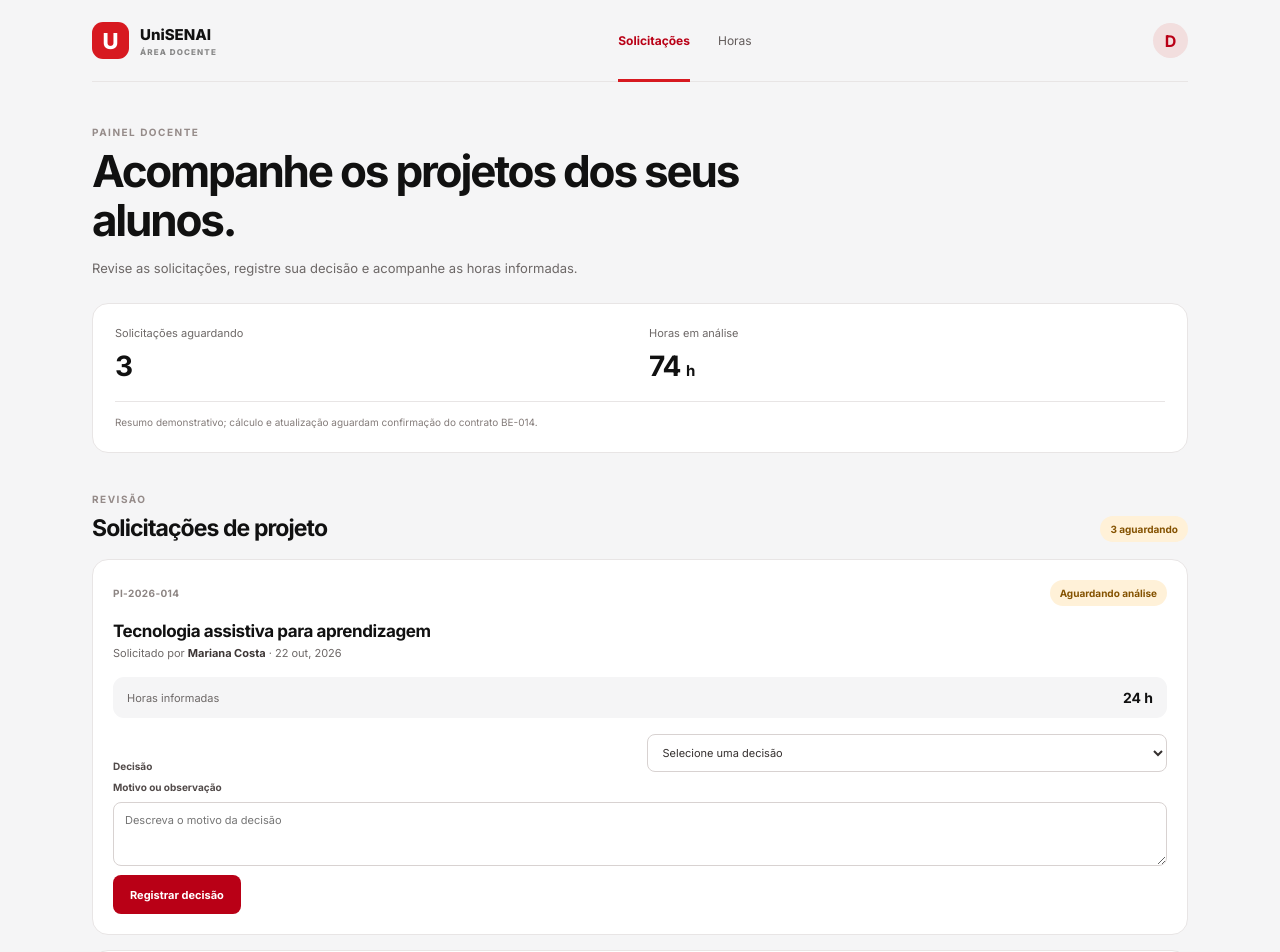
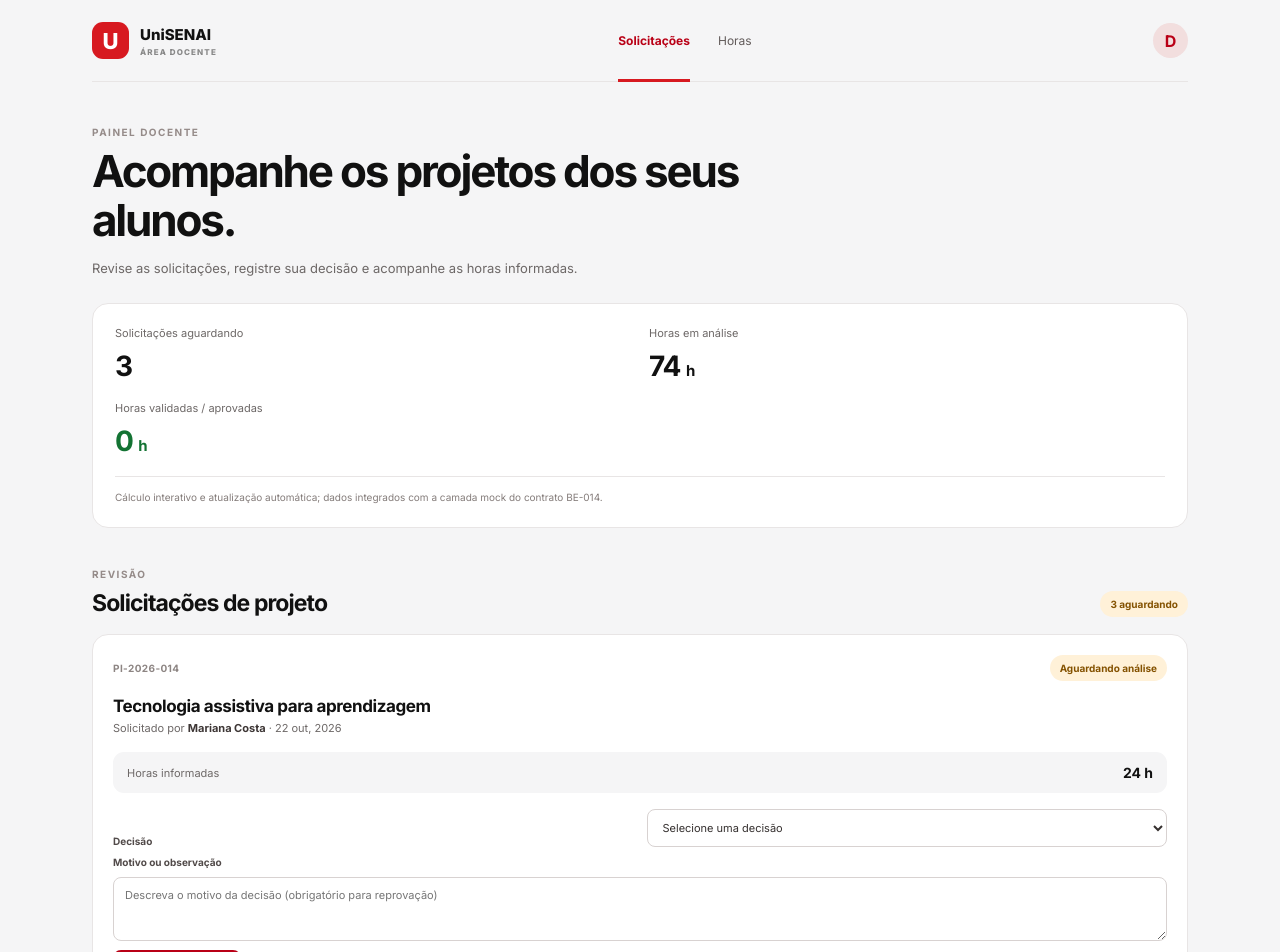
Before and after one commit to UniSENAI-Sorocaba/plataforma-frontend, a Next.js app: page /docente in a window 1280 px wide. Shown: the top 952 px of the page. Built offline with nearby package versions, Linux system fonts and the light colour scheme.

Commit message:
feat(faculty): implement decision recording, dynamic hours calculation and mock service

```diff
--- a/src/features/faculty/faculty-dashboard.tsx
+++ b/src/features/faculty/faculty-dashboard.tsx
@@ -1,17 +1,53 @@
-const requests = [
-  { id: "PI-2026-014", student: "Mariana Costa", project: "Tecnologia assistiva para aprendizagem", submitted: "22 out, 2026", hours: 24, status: "Aguardando análise" },
-  { id: "PI-2026-011", student: "Lucas Ferreira", project: "Horta inteligente para espaços urbanos", submitted: "20 out, 2026", hours: 18, status: "Aguardando análise" },
-  { id: "PI-2026-008", student: "Ana Beatriz Lima", project: "Reuso de água em ambientes escolares", submitted: "18 out, 2026", hours: 32, status: "Aguardando análise" },
-];
+"use client";
+
+import Link from "next/link";
+import { useState } from "react";
+import {
+  calculateHoursSummary,
+  INITIAL_FACULTY_REQUESTS,
+  submitFacultyDecision,
+} from "./faculty-service";
+import type { ProjectRequest } from "./types";
 
 export function FacultyDashboard() {
+  const [requests, setRequests] = useState<ProjectRequest[]>(INITIAL_FACULTY_REQUESTS);
+  const [feedback, setFeedback] = useState<{ type: "success" | "error"; message: string } | null>(null);
+
+  const hoursSummary = calculateHoursSummary(requests);
+
+  const handleDecisionSubmit = async (e: React.FormEvent<HTMLFormElement>, requestId: string) => {
+    e.preventDefault();
+    setFeedback(null);
+
+    const formData = new FormData(e.currentTarget);
+    const decision = formData.get(`decision-${requestId}`) as "approved" | "rejected";
+    const reason = (formData.get(`reason-${requestId}`) as string) || "";
+
+    if (!decision) {
+      setFeedback({ type: "error", message: "Selecione uma decisão antes de enviar." });
+      return;
+    }
+
+    try {
+      const updated = await submitFacultyDecision(requests, { requestId, decision, reason });
+      setRequests(updated);
+      setFeedback({
+        type: "success",
+        message: `Decisão para o projeto ${requestId} registrada com sucesso (${decision === "approved" ? "Aprovado" : "Ajuste solicitado"}).`,
+      });
+    } catch (err: unknown) {
+      const message = err instanceof Error ? err.message : "Erro ao registrar decisão.";
+      setFeedback({ type: "error", message });
+    }
+  };
+
   return (
     <main className="faculty-page">
       <header className="faculty-header">
-        <a className="faculty-brand" href="/" aria-label="UniSENAI, início">
+        <Link className="faculty-brand" href="/" aria-label="UniSENAI, início">
           <span className="faculty-brand-mark">U</span>
           <span>UniSENAI <small>ÁREA DOCENTE</small></span>
-        </a>
+        </Link>
         <nav aria-label="Navegação docente" className="faculty-nav">
           <a className="selected" href="#solicitacoes">Solicitações</a>
           <a href="#horas">Horas</a>
@@ -25,35 +61,126 @@ export function FacultyDashboard() {
         <p>Revise as solicitações, registre sua decisão e acompanhe as horas informadas.</p>
       </section>
 
+      {feedback && (
+        <div
+          role="alert"
+          style={{
+            padding: "12px 16px",
+            borderRadius: "8px",
+            marginBottom: "20px",
+            backgroundColor: feedback.type === "success" ? "#e6f4ea" : "#fce8e6",
+            color: feedback.type === "success" ? "#137333" : "#c5221f",
+            fontSize: "13px",
+            fontWeight: 500,
+          }}
+        >
+          {feedback.message}
+        </div>
+      )}
+
       <section className="hours-overview" id="horas" aria-label="Resumo de horas">
-        <div><span className="hours-label">Solicitações aguardando</span><strong>{requests.length}</strong></div>
-        <div><span className="hours-label">Horas em análise</span><strong>{requests.reduce((sum, request) => sum + request.hours, 0)} <small>h</small></strong></div>
-        <p>Resumo demonstrativo; cálculo e atualização aguardam confirmação do contrato BE-014.</p>
+        <div>
+          <span className="hours-label">Solicitações aguardando</span>
+          <strong>{hoursSummary.pendingRequestsCount}</strong>
+        </div>
+        <div>
+          <span className="hours-label">Horas em análise</span>
+          <strong>{hoursSummary.pendingHours} <small>h</small></strong>
+        </div>
+        <div>
+          <span className="hours-label">Horas validadas / aprovadas</span>
+          <strong style={{ color: "#137333" }}>{hoursSummary.approvedHours} <small>h</small></strong>
+        </div>
+        <p>Cálculo interativo e atualização automática; dados integrados com a camada mock do contrato BE-014.</p>
       </section>
 
       <section className="requests-section" id="solicitacoes" aria-labelledby="requests-title">
-        <div className="requests-heading"><div><p className="faculty-eyebrow">REVISÃO</p><h2 id="requests-title">Solicitações de projeto</h2></div><span className="request-count">{requests.length} aguardando</span></div>
+        <div className="requests-heading">
+          <div>
+            <p className="faculty-eyebrow">REVISÃO</p>
+            <h2 id="requests-title">Solicitações de projeto</h2>
+          </div>
+          <span className="request-count">{hoursSummary.pendingRequestsCount} aguardando</span>
+        </div>
         <div className="request-list">
-          {requests.map((request) => <article className="request-card" key={request.id}>
-            <div className="request-meta"><span>{request.id}</span><span className="status-pill">{request.status}</span></div>
+          {requests.map((request) => {
+            const isDecided = request.status !== "Aguardando análise";
+            return (
+              <article className="request-card" key={request.id}>
+                <div className="request-meta">
+                  <span>{request.id}</span>
+                  <span
+                    className="status-pill"
+                    style={
+                      request.status === "Aprovado"
+                        ? { backgroundColor: "#e6f4ea", color: "#137333" }
+                        : request.status === "Ajuste solicitado / Reprovado"
+                        ? { backgroundColor: "#fce8e6", color: "#c5221f" }
+                        : {}
+                    }
+                  >
+                    {request.status}
+                  </span>
+                </div>
                 <h3>{request.project}</h3>
-            <p className="student-line">Solicitado por <strong>{request.student}</strong> · {request.submitted}</p>
-            <div className="request-hours"><span>Horas informadas</span><strong>{request.hours} h</strong></div>
-            <form className="decision-form" action="#solicitacoes">
+                <p className="student-line">
+                  Solicitado por <strong>{request.student}</strong> · {request.submitted}
+                </p>
+                <div className="request-hours">
+                  <span>Horas informadas</span>
+                  <strong>{request.hours} h</strong>
+                </div>
+
+                {isDecided ? (
+                  <div
+                    style={{
+                      marginTop: "16px",
+                      padding: "12px",
+                      borderRadius: "8px",
+                      backgroundColor: "#f9f9f9",
+                      fontSize: "12px",
+                    }}
+                  >
+                    <strong>Decisão registrada:</strong> {request.status}
+                    {request.reason && <p style={{ margin: "6px 0 0", color: "#555" }}>Motivo: {request.reason}</p>}
+                  </div>
+                ) : (
+                  <form
+                    className="decision-form"
+                    onSubmit={(e) => handleDecisionSubmit(e, request.id)}
+                  >
                     <label htmlFor={`decision-${request.id}`}>Decisão</label>
-              <select id={`decision-${request.id}`} name={`decision-${request.id}`} defaultValue="" required>
-                <option value="" disabled>Selecione uma decisão</option>
+                    <select
+                      id={`decision-${request.id}`}
+                      name={`decision-${request.id}`}
+                      defaultValue=""
+                      required
+                    >
+                      <option value="" disabled>
+                        Selecione uma decisão
+                      </option>
                       <option value="approved">Aprovar</option>
                       <option value="rejected">Solicitar ajuste / reprovar</option>
                     </select>
+
                     <label htmlFor={`reason-${request.id}`}>Motivo ou observação</label>
-              <textarea id={`reason-${request.id}`} name={`reason-${request.id}`} rows={3} placeholder="Descreva o motivo da decisão" />
+                    <textarea
+                      id={`reason-${request.id}`}
+                      name={`reason-${request.id}`}
+                      rows={3}
+                      placeholder="Descreva o motivo da decisão (obrigatório para reprovação)"
+                    />
                     <button type="submit">Registrar decisão</button>
                   </form>
-          </article>)}
+                )}
+              </article>
+            );
+          })}
         </div>
       </section>
-      <footer className="faculty-footer">UniSENAI Sorocaba <span>•</span> Painel docente</footer>
+      <footer className="faculty-footer">
+        UniSENAI Sorocaba <span>•</span> Painel docente
+      </footer>
     </main>
   );
 }
--- /dev/null
+++ b/src/features/faculty/faculty-service.ts
@@ -0,0 +1,72 @@
+import type { DecisionSubmission, HoursSummary, ProjectRequest } from "./types";
+
+/**
+ * Baseline mock data representing requests pending faculty review.
+ * Prepared for clean integration with BE-014 endpoints.
+ */
+export const INITIAL_FACULTY_REQUESTS: ProjectRequest[] = [
+  {
+    id: "PI-2026-014",
+    student: "Mariana Costa",
+    project: "Tecnologia assistiva para aprendizagem",
+    submitted: "22 out, 2026",
+    hours: 24,
+    status: "Aguardando análise",
+  },
+  {
+    id: "PI-2026-011",
+    student: "Lucas Ferreira",
+    project: "Horta inteligente para espaços urbanos",
+    submitted: "20 out, 2026",
+    hours: 18,
+    status: "Aguardando análise",
+  },
+  {
+    id: "PI-2026-008",
+    student: "Ana Beatriz Lima",
+    project: "Reuso de água em ambientes escolares",
+    submitted: "18 out, 2026",
+    hours: 32,
+    status: "Aguardando análise",
+  },
+];
+
+export function calculateHoursSummary(requests: ProjectRequest[]): HoursSummary {
+  const pendingRequests = requests.filter((r) => r.status === "Aguardando análise");
+  const approvedRequests = requests.filter((r) => r.status === "Aprovado");
+
+  return {
+    pendingRequestsCount: pendingRequests.length,
+    pendingHours: pendingRequests.reduce((sum, r) => sum + r.hours, 0),
+    approvedHours: approvedRequests.reduce((sum, r) => sum + r.hours, 0),
+  };
+}
+
+/**
+ * Submits a faculty review decision.
+ * When backend BE-014 is ready, replace with `fetch('/api/v1/faculty/requests/' + submission.requestId + '/decision', { ... })`.
+ */
+export async function submitFacultyDecision(
+  requests: ProjectRequest[],
+  submission: DecisionSubmission
+): Promise<ProjectRequest[]> {
+  const { requestId, decision, reason } = submission;
+
+  if (decision === "rejected" && (!reason || reason.trim().length === 0)) {
+    throw new Error("Justificativa obrigatória para solicitação de ajuste ou reprovação.");
+  }
+
+  return requests.map((req) => {
+    if (req.id !== requestId) {
+      return req;
+    }
+
+    return {
+      ...req,
+      decision,
+      status: decision === "approved" ? "Aprovado" : "Ajuste solicitado / Reprovado",
+      reason: reason.trim(),
+      decidedAt: new Date().toLocaleDateString("pt-BR"),
+    };
+  });
+}
--- /dev/null
+++ b/src/features/faculty/types.ts
@@ -0,0 +1,25 @@
+export type DecisionStatus = "Aguardando análise" | "Aprovado" | "Ajuste solicitado / Reprovado";
+
+export interface ProjectRequest {
+  id: string;
+  student: string;
+  project: string;
+  submitted: string;
+  hours: number;
+  status: DecisionStatus;
+  decision?: "approved" | "rejected";
+  reason?: string;
+  decidedAt?: string;
+}
+
+export interface DecisionSubmission {
+  requestId: string;
+  decision: "approved" | "rejected";
+  reason: string;
+}
+
+export interface HoursSummary {
+  pendingRequestsCount: number;
+  pendingHours: number;
+  approvedHours: number;
+}
```
Also changed, not shown: src/features/faculty/README.md, 1 other file (tests, documents, lock files or other folders). Lines whose indentation alone changed are shown as unchanged.
